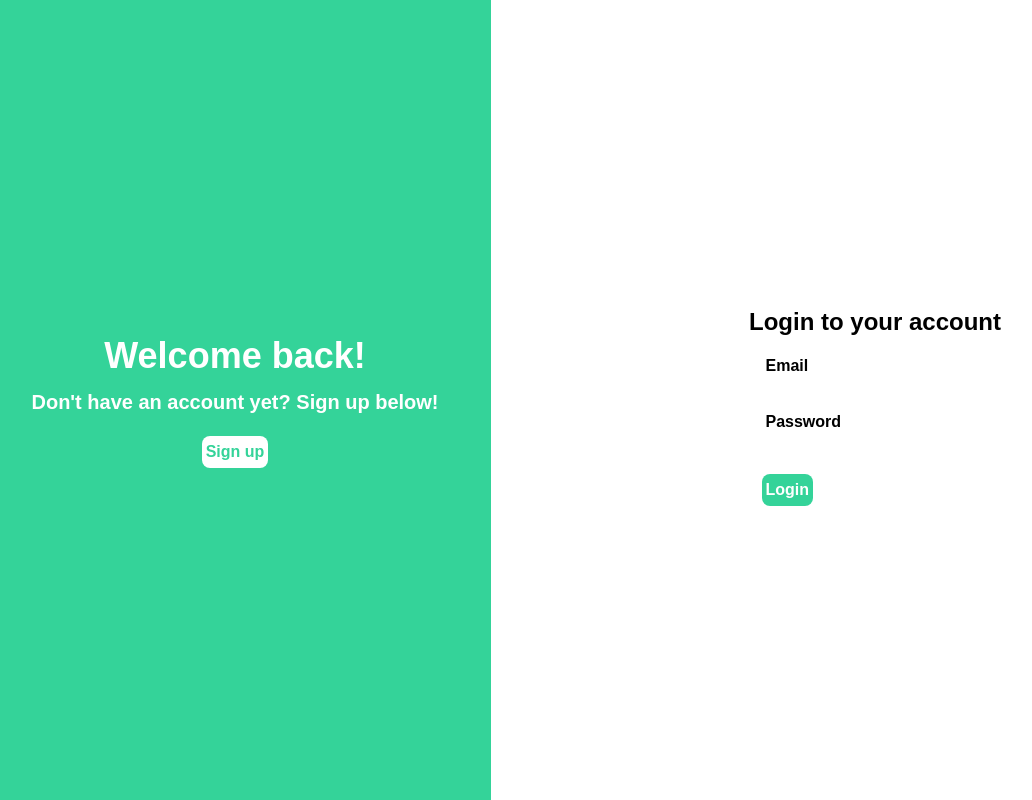
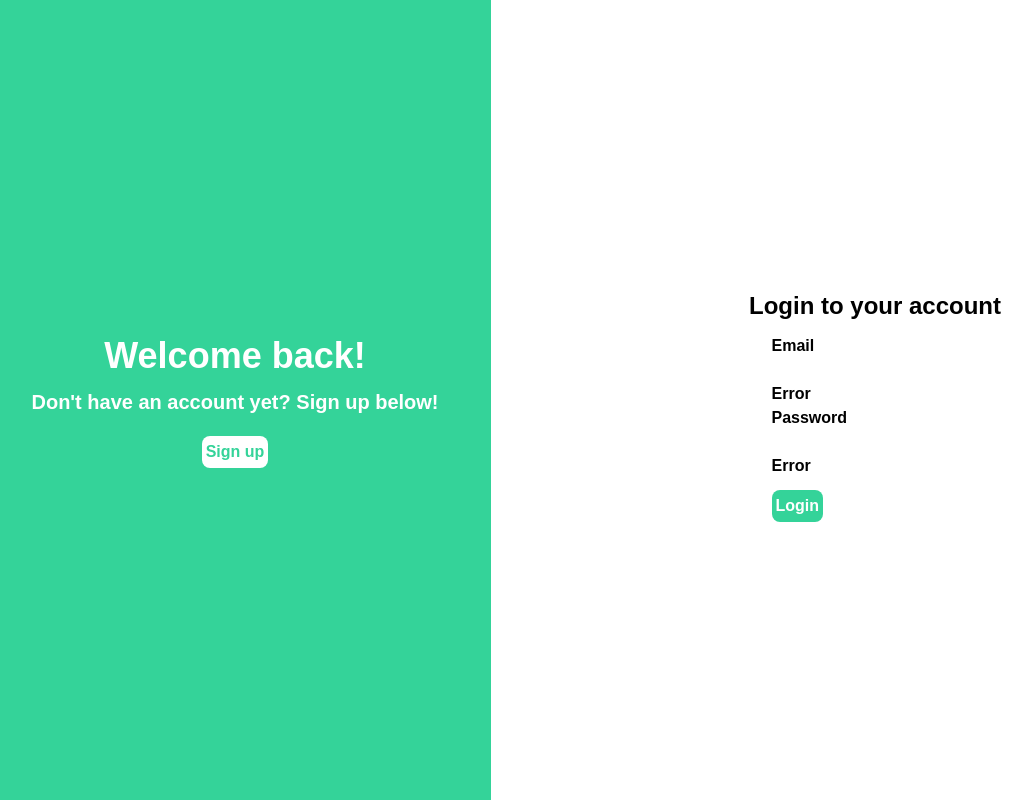
Before and after one commit to Thoss24/social-media-clone, a React (Vite) app in the folder social-media-clone/: page / in a window 1280 px wide. Shown: the whole page, without its empty margins (21-1053 px from the left). Built offline with nearby package versions, Linux system fonts and the light colour scheme.

Commit message:
form validation hook

```diff
--- a/social-media-clone/src/components/layouts/LoginRegistrationLayout.tsx
+++ b/social-media-clone/src/components/layouts/LoginRegistrationLayout.tsx
@@ -1,4 +1,4 @@
-import { Outlet, useLocation } from "react-router-dom";
+import { Outlet, useLocation, useOutletContext } from "react-router-dom";
 import { motion, useAnimationControls } from "framer-motion";
 import LoginSignUpAside from "../login-sign-up-pages/LoginSignUpAside";
 
@@ -77,10 +77,14 @@ const LoginRegistrationLayout = () => {
       </motion.div>
 
       <motion.div className="w-full sm:w-3/5 sm:hidden flex">
-        <Outlet />
+        <Outlet context={createAccountDisplayHandler}/>
       </motion.div>
     </div>
   );
 };
 
 export default LoginRegistrationLayout;
+
+export const setLoginSignUpDisplay = () => {
+  return useOutletContext<() => void>();
+};
--- a/social-media-clone/src/components/login-sign-up-pages/LoginSignUpForm.tsx
+++ b/social-media-clone/src/components/login-sign-up-pages/LoginSignUpForm.tsx
@@ -1,22 +1,28 @@
 import { NavLink } from "react-router-dom";
+import { setLoginSignUpDisplay } from "../layouts/LoginRegistrationLayout";
 
 const LoginSignUpForm: React.FC<{
   title: string;
   pageLocation: string;
   btnText: string;
 }> = (props) => {
+
+  const toggleSignUp = setLoginSignUpDisplay();
+
   return (
     <div className="flex w-full justify-center items-center">
       <section className="flex flex-col justify-center items-center bg-white rounded-lg p-3">
         <h1 className="text-2xl font-semibold m-3">{props.title}</h1>
         <form action="" className="flex flex-col justify-center items-start">
-          <fieldset className="flex flex-col justify-center items-start m-1">
+          <fieldset className="flex flex-col justify-center items-start">
             <label htmlFor="email">Email</label>
-            <input type="email" id="email" />
+            <input type="email" id="email" className="font-normal focus:outline-none focus:ring focus:ring-emerald-100"/>
+            <p>Error</p>
           </fieldset>
-          <fieldset className="flex flex-col justify-center items-start m-1">
+          <fieldset className="flex flex-col justify-center items-start">
             <label htmlFor="password">Password</label>
-            <input type="password" id="password" />
+            <input type="password" id="password" className="font-normal focus:outline-none focus:ring focus:ring-emerald-100"/>
+            <p>Error</p>
           </fieldset>
           <div className="flex flex-row justify-between w-full">
             <button
@@ -30,6 +36,7 @@ const LoginSignUpForm: React.FC<{
                 <button
                   className="mt-3 rounded-lg bg-emerald-400 text-white p-1 flex sm:hidden hover:cursor-pointer hover:scale-105"
                   type="submit"
+                  onClick={toggleSignUp}
                 >
                   Sign up
                 </button>
--- /dev/null
+++ b/social-media-clone/src/hooks/useFormValidate.ts
@@ -0,0 +1,37 @@
+import { useState } from "react"
+
+const useFormValidate = () => {
+
+    const [touched, setIsTouched] = useState<boolean>(true);
+    const [inputValue, setInputValue] = useState<string>('');
+
+
+
+    const validateEmail = (str: string) => {
+        // improve email validation
+        return str.includes('@')
+    };
+
+    const validatePassword = (str: string) => {
+        // improve password validation
+
+    };
+
+    const updateInput = (event: Event) => {
+        const {value} = event.target as unknown as {value: string}
+        setInputValue(value)
+    };
+
+    const updateInputTouched = () => {
+        setIsTouched(true)
+    };
+
+    const resetInput = () => {
+        setIsTouched(false)
+        setInputValue('')
+    }
+
+    return {
+
+    }
+}
```
